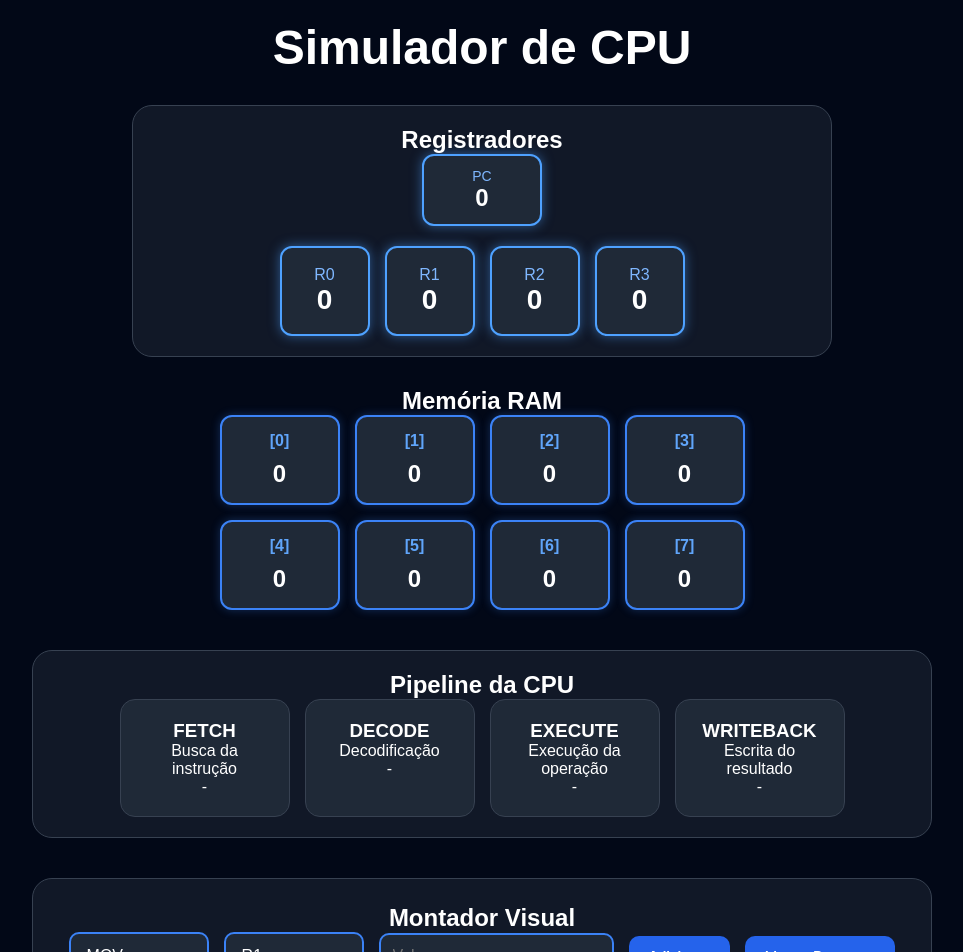
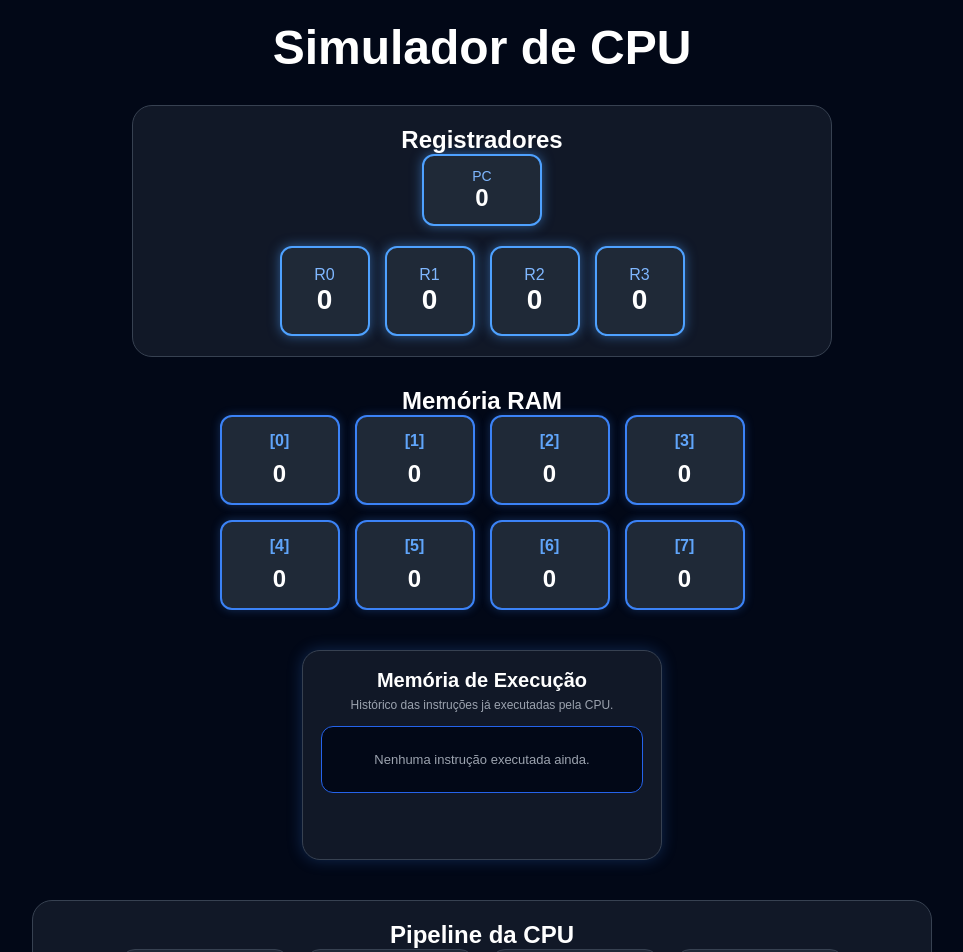
Before and after one commit to fell831/Projeto-Arquitetura-de-computadores-, a React (Vite) app: page / in a window 1280 px wide. Shown: the top 952 px of the page, without its empty margins (158-1121 px from the left). Built offline with nearby package versions, Linux system fonts and the light colour scheme.

Commit message:
Implementa memoria de execucao no simulador de CPU

```diff
--- a/src/App.css
+++ b/src/App.css
@@ -315,3 +315,194 @@ h1 {
   background: gray;
   cursor: not-allowed;
 }
+
+/* MEMÓRIA DE EXECUÇÃO */
+.execution-memory-box {
+  width: 900px;
+  margin: auto;
+  margin-bottom: 40px;
+  background: #111827;
+  border: 1px solid #374151;
+  border-radius: 20px;
+  padding: 20px;
+}
+
+.execution-memory-subtitle {
+  color: #9ca3af;
+  margin-top: -5px;
+}
+
+.execution-screen {
+  max-height: 220px;
+  overflow-y: auto;
+  background: #020817;
+  border: 2px solid #3b82f6;
+  border-radius: 15px;
+  padding: 15px;
+  box-shadow: inset 0 0 15px rgba(59, 130, 246, 0.25);
+}
+
+.execution-empty {
+  padding: 20px;
+  background: #020817;
+  border-radius: 12px;
+  color: #9ca3af;
+}
+
+.execution-item {
+  display: flex;
+  justify-content: space-between;
+  align-items: center;
+  gap: 12px;
+  background: #1f2937;
+  border: 1px solid #374151;
+  border-radius: 12px;
+  padding: 12px;
+  margin-bottom: 10px;
+  font-family: Consolas, monospace;
+}
+
+.execution-item div {
+  display: flex;
+  flex-direction: column;
+  text-align: left;
+}
+
+.execution-item strong {
+  color: #60a5fa;
+}
+
+.execution-item span {
+  color: white;
+  font-size: 14px;
+}
+
+.execution-item button {
+  background: #7c3aed;
+  color: white;
+  border: none;
+  border-radius: 10px;
+  padding: 9px 12px;
+  cursor: pointer;
+  font-weight: bold;
+}
+
+.execution-item button:hover {
+  background: #6d28d9;
+}
+/* ÁREA DAS MEMÓRIAS LADO A LADO */
+.memory-area {
+  display: flex;
+  justify-content: center;
+  align-items: flex-start;
+  gap: 28px;
+  width: 100%;
+  margin: 25px auto;
+}
+
+.memory-column {
+  display: flex;
+  justify-content: center;
+}
+
+/* MEMÓRIA DE EXECUÇÃO */
+.execution-memory-box {
+  width: 360px;
+  min-height: 210px;
+  background: #111827;
+  border: 1px solid #374151;
+  border-radius: 18px;
+  padding: 18px;
+  box-shadow: 0 0 15px rgba(59, 130, 246, 0.25);
+}
+
+.execution-memory-box h2 {
+  margin: 0;
+  color: white;
+  font-size: 20px;
+  text-align: center;
+}
+
+.execution-memory-subtitle {
+  color: #9ca3af;
+  font-size: 12px;
+  text-align: center;
+  margin: 6px 0 14px 0;
+}
+
+.execution-screen {
+  max-height: 180px;
+  overflow-y: auto;
+  background: #020817;
+  border: 1px solid #2563eb;
+  border-radius: 12px;
+  padding: 10px;
+}
+
+.execution-empty {
+  background: #020817;
+  border: 1px solid #2563eb;
+  border-radius: 12px;
+  padding: 25px 10px;
+  color: #9ca3af;
+  text-align: center;
+  font-size: 13px;
+}
+
+.execution-item {
+  background: #1f2937;
+  border: 1px solid #374151;
+  border-radius: 10px;
+  padding: 10px;
+  margin-bottom: 8px;
+  display: flex;
+  justify-content: space-between;
+  align-items: center;
+  gap: 10px;
+  font-family: Consolas, monospace;
+}
+
+.execution-info {
+  display: flex;
+  flex-direction: column;
+  text-align: left;
+}
+
+.execution-info strong {
+  color: #60a5fa;
+  font-size: 13px;
+}
+
+.execution-info span {
+  color: white;
+  font-size: 12px;
+  margin-top: 3px;
+}
+
+.execution-item button {
+  background: #2563eb;
+  color: white;
+  border: none;
+  border-radius: 8px;
+  padding: 7px 9px;
+  font-size: 11px;
+  font-weight: bold;
+  cursor: pointer;
+  white-space: nowrap;
+}
+
+.execution-item button:hover {
+  background: #1d4ed8;
+}
+
+/* RESPONSIVO */
+@media (max-width: 900px) {
+  .memory-area {
+    flex-direction: column;
+    align-items: center;
+  }
+
+  .execution-memory-box {
+    width: 90%;
+  }
+}
--- a/src/App.jsx
+++ b/src/App.jsx
@@ -5,6 +5,7 @@ import Registers from "./components/Registers";
 import Memory from "./components/Memory";
 import PipelineView from "./components/PipelineView";
 import Controls from "./components/Controls";
+import ExecutionMemory from "./components/ExecutionMemory";
 
 import { CPU } from "./cpu/cpu";
 import { parseProgram } from "./cpu/parser";
@@ -21,6 +22,10 @@ function App() {
   const [memory, setMemory] = useState([
     ...cpuRef.current.memory,
   ]);
+
+  const [executedMemory, setExecutedMemory] = useState([
+  ...cpuRef.current.executedMemory,
+]);
 
   const [pipeline, setPipeline] = useState({
     ...cpuRef.current.pipeline,
@@ -43,6 +48,7 @@ function App() {
 
     setRegisters({ ...cpu.registers });
     setMemory([...cpu.memory]);
+    setExecutedMemory([...cpu.executedMemory]);
     setPipeline({ ...cpu.pipeline });
     setPc(cpu.pc);
   }
@@ -135,6 +141,10 @@ function App() {
     setCode("");
   }
 
+  function sendToPipeline(index) {
+  cpuRef.current.sendExecutedToPipeline(index);
+  syncScreen();
+}
   return (
     <div className="app">
 
@@ -147,6 +157,11 @@ function App() {
 
       <Memory
         memory={memory}
+      />
+
+      <ExecutionMemory
+        executedMemory={executedMemory}
+        onSendToPipeline={sendToPipeline}
       />
 
       <PipelineView
--- /dev/null
+++ b/src/components/ExecutionMemory.jsx
@@ -0,0 +1,37 @@
+function formatInstruction(instruction) {
+  if (!instruction) return "-";
+  return `${instruction.opcode} ${instruction.args.join(", ")}`;
+}
+
+export default function ExecutionMemory({ executedMemory, onSendToPipeline }) {
+  return (
+    <div className="execution-memory-box">
+      <h2>Memória de Execução</h2>
+
+      <p className="execution-memory-subtitle">
+        Histórico das instruções já executadas pela CPU.
+      </p>
+
+      {executedMemory.length === 0 ? (
+        <div className="execution-empty">
+          Nenhuma instrução executada ainda.
+        </div>
+      ) : (
+        <div className="execution-screen">
+          {executedMemory.map((item, index) => (
+            <div className="execution-item" key={item.id}>
+              <div className="execution-info">
+                <strong>{formatInstruction(item.instruction)}</strong>
+                <span>Resultado: {item.result}</span>
+              </div>
+
+              <button onClick={() => onSendToPipeline(index)}>
+                Enviar ao Pipeline
+              </button>
+            </div>
+          ))}
+        </div>
+      )}
+    </div>
+  );
+}
--- a/src/cpu/cpu.js
+++ b/src/cpu/cpu.js
@@ -11,8 +11,13 @@ export class CPU {
     };
 
     this.memory = [0, 0, 0, 0, 0, 0, 0, 0];
+    this.memoryPointer = 0;
 
-    this.memoryPointer = 0;
+    this.executedMemory = [];
+    this.executionId = 1;
+
+    this.executedMemory = [];
+    this.executionId = 1;
 
     this.pc = 0;
     this.program = [];
@@ -28,8 +33,10 @@ export class CPU {
     };
 
     this.memory = [0, 0, 0, 0, 0, 0, 0, 0];
+    this.memoryPointer = 0;
 
-    this.memoryPointer = 0;
+    this.executedMemory = [];
+    this.executionId = 1;
 
     this.pc = 0;
     this.program = [];
@@ -49,6 +56,36 @@ export class CPU {
       this.pipeline.execute !== null ||
       this.pipeline.writeback !== null
     );
+  }
+
+  saveExecution(instruction, result) {
+    const data = {
+      id: this.executionId++,
+      instruction: {
+        opcode: instruction.opcode,
+        args: [...instruction.args],
+      },
+      result,
+    };
+
+    this.executedMemory.unshift(data);
+
+    if (this.executedMemory.length > 8) {
+      this.executedMemory.pop();
+    }
+  }
+
+  sendExecutedToPipeline(index) {
+    const item = this.executedMemory[index];
+
+    if (!item) return;
+
+    const instructionCopy = {
+      opcode: item.instruction.opcode,
+      args: [...item.instruction.args],
+    };
+
+    this.program.splice(this.pc, 0, instructionCopy);
   }
 
   clock() {
--- a/src/cpu/instructions.js
+++ b/src/cpu/instructions.js
@@ -4,14 +4,12 @@ export function executeInstruction(cpu, instruction) {
   let result = null;
 
   switch (opcode) {
-
     case "MOV":
       cpu.registers[args[0]] = Number(args[1]);
       result = cpu.registers[args[0]];
       break;
 
     case "ADD":
-
       if (args[1].startsWith("R")) {
         cpu.registers[args[0]] += cpu.registers[args[1]];
       } else {
@@ -22,7 +20,6 @@ export function executeInstruction(cpu, instruction) {
       break;
 
     case "SUB":
-
       if (args[1].startsWith("R")) {
         cpu.registers[args[0]] -= cpu.registers[args[1]];
       } else {
@@ -33,7 +30,6 @@ export function executeInstruction(cpu, instruction) {
       break;
 
     case "MUL":
-
       if (args[1].startsWith("R")) {
         cpu.registers[args[0]] *= cpu.registers[args[1]];
       } else {
@@ -44,21 +40,17 @@ export function executeInstruction(cpu, instruction) {
       break;
 
     case "DIV":
-
       if (args[1].startsWith("R")) {
-
         if (cpu.registers[args[1]] === 0) {
           console.log("Erro: divisão por zero");
-          break;
+          return;
         }
 
         cpu.registers[args[0]] /= cpu.registers[args[1]];
-
       } else {
-
         if (Number(args[1]) === 0) {
           console.log("Erro: divisão por zero");
-          break;
+          return;
         }
 
         cpu.registers[args[0]] /= Number(args[1]);
@@ -68,23 +60,21 @@ export function executeInstruction(cpu, instruction) {
       break;
 
     case "STORE":
-      cpu.memory[Number(args[1])] =
-        cpu.registers[args[0]];
+      cpu.memory[Number(args[1])] = cpu.registers[args[0]];
+      result = cpu.registers[args[0]];
       break;
 
     case "LOAD":
-      cpu.registers[args[0]] =
-        cpu.memory[Number(args[1])];
-
+      cpu.registers[args[0]] = cpu.memory[Number(args[1])];
       result = cpu.registers[args[0]];
       break;
 
     default:
       console.log("Instrução inválida:", opcode);
+      return;
   }
 
   if (result !== null) {
-
     cpu.memory[cpu.memoryPointer] = result;
 
     cpu.memoryPointer++;
@@ -93,5 +83,6 @@ export function executeInstruction(cpu, instruction) {
       cpu.memoryPointer = 0;
     }
 
+    cpu.saveExecution(instruction, result);
   }
 }
```
